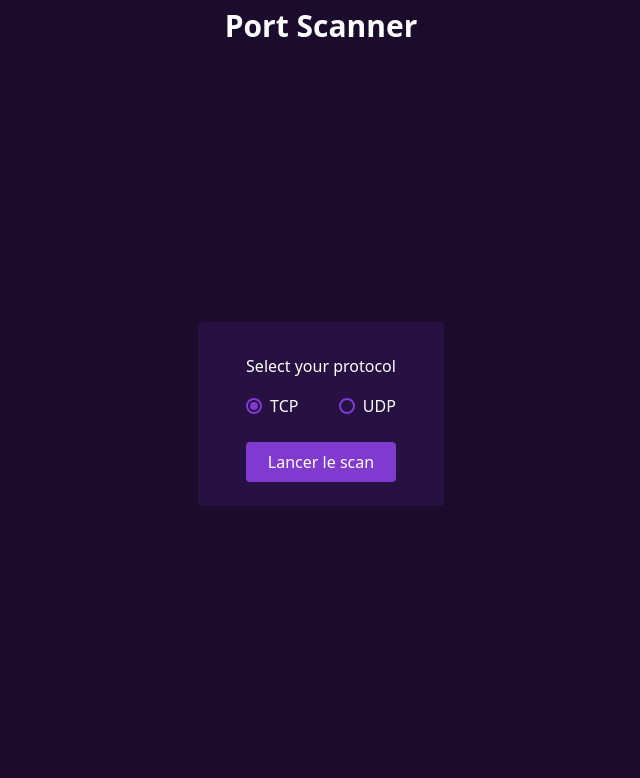
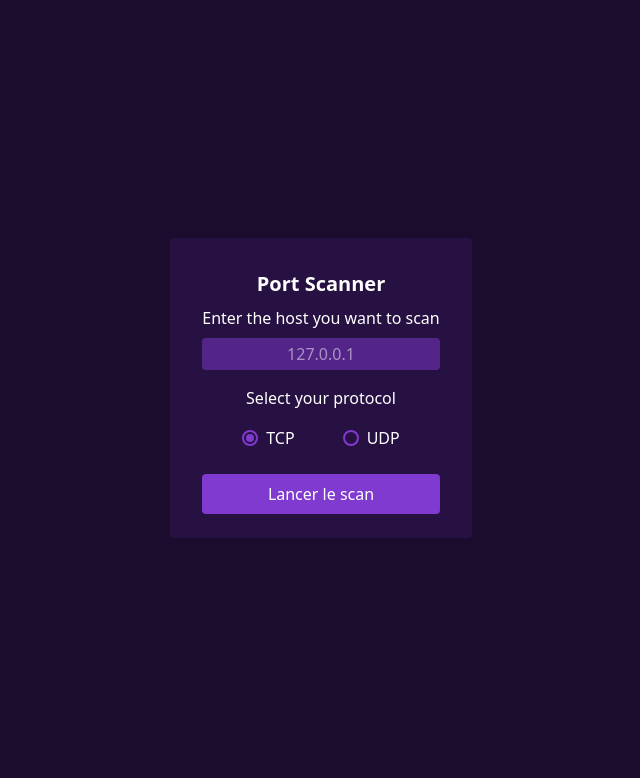
Before and after one commit to Briiice3R/PortScanner, a Flask app: page / in a window 1280 px wide. Shown: the top 778 px of the page, without its empty margins (319-959 px from the left). Run offline with Flask 3, Linux system fonts and the light colour scheme; style sheets or scripts are compiled from the project's sources.

Commit message:
feat: Adding a host input

```diff
--- a/web/src/templates/index.html
+++ b/web/src/templates/index.html
@@ -7,15 +7,20 @@
     <link rel="stylesheet" href="{{url_for('static',filename='src/output.css')}}">
 </head>
 <body class="bg-[#1B0B2D] min-h-screen flex flex-col">
-    <header class="flex justify-center p-2">
-        <h1 class="text-white text-3xl font-bold">Port Scanner</h1>
-    </header>
     <main class="flex-1 flex">
         <div class="selectProtocol flex flex-1 justify-center items-center">
-            <form class="bg-[#271042] rounded py-6 px-12">
-                <legend class="text-white py-2">Select your protocol</legend>
+            <form class="bg-[#271042] rounded py-6 px-8" method="get">
+                <h1 class="text-white text-xl font-bold text-center py-2">Port Scanner</h1>
+                <h2 class="text-white text-center">Enter the host you want to scan</h2>
+                <div class="text-white py-2">
+
+                    <input class=" w-full bg-[#803ACF]/50 text-center py-1 rounded-sm" placeholder="127.0.0.1" type="text" name="host" id="host">
+                </div>
+
+                <h2 class="text-white py-2 text-center">Select your protocol</h2>
                 <div class="flex justify-center py-2">
-                    <div class="min-w-[50%] flex">
+
+                    <div class="flex mx-6">
                         <label class="text-white flex items-center cursor-pointer gap-2" for="tcp">
                             <input class="absolute top-[-20px] left-[-20px] pointer-events-none opacity-0 peer" type="radio" id="tcp" name="protocol" value="TCP" checked>
                             <span class="
@@ -27,7 +32,7 @@
                             <span>TCP</span>
                         </label>
                     </div>
-                    <div class="min-w-[50%] flex justify-end ">
+                    <div class="flex mx-6">
                         <label class="text-white flex items-center cursor-pointer gap-2" for="udp">
                             <input class="absolute top-[-20px] left-[-20px] pointer-events-none opacity-0 peer" type="radio" id="udp" name="protocol" value="UDP">
                             <span class="
```
